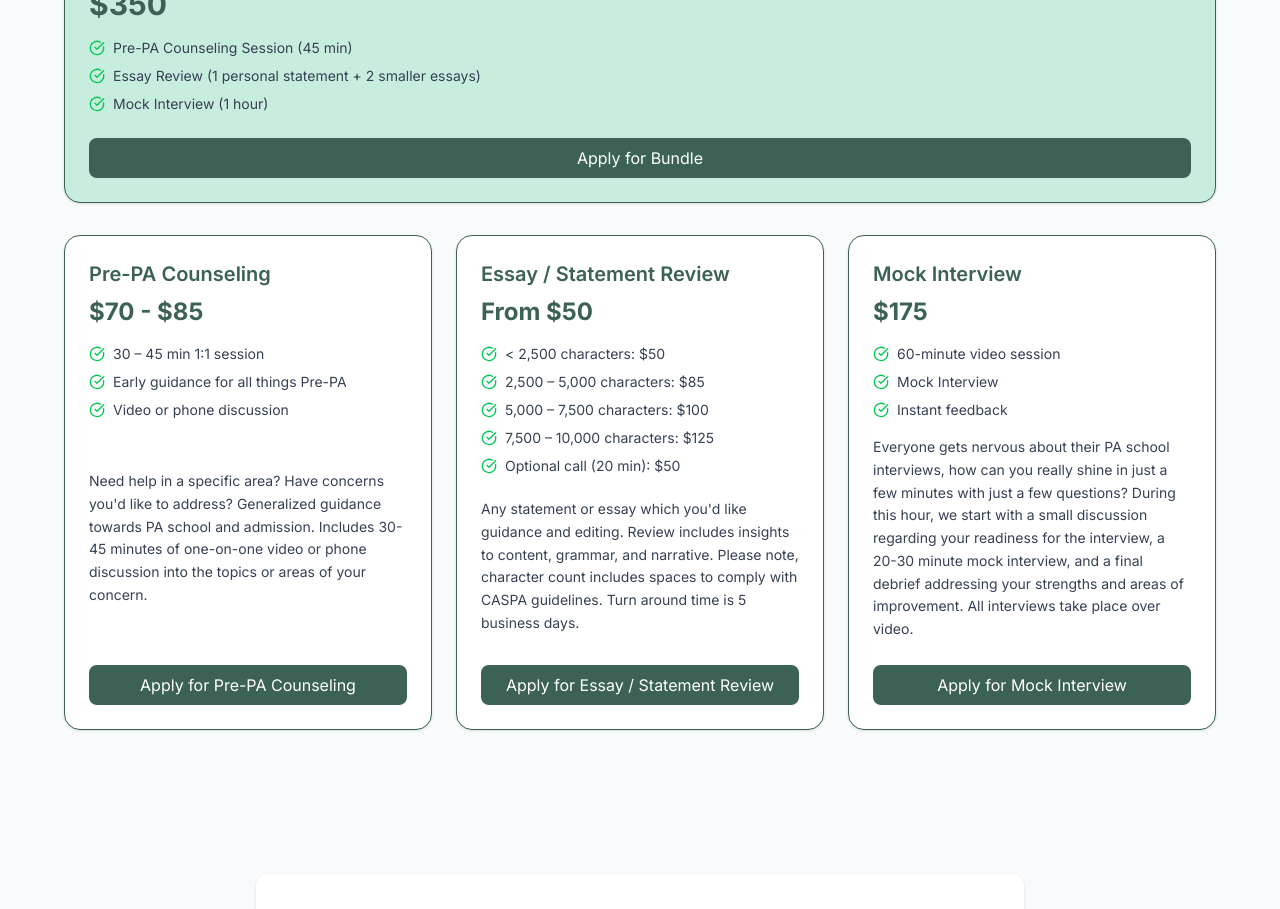
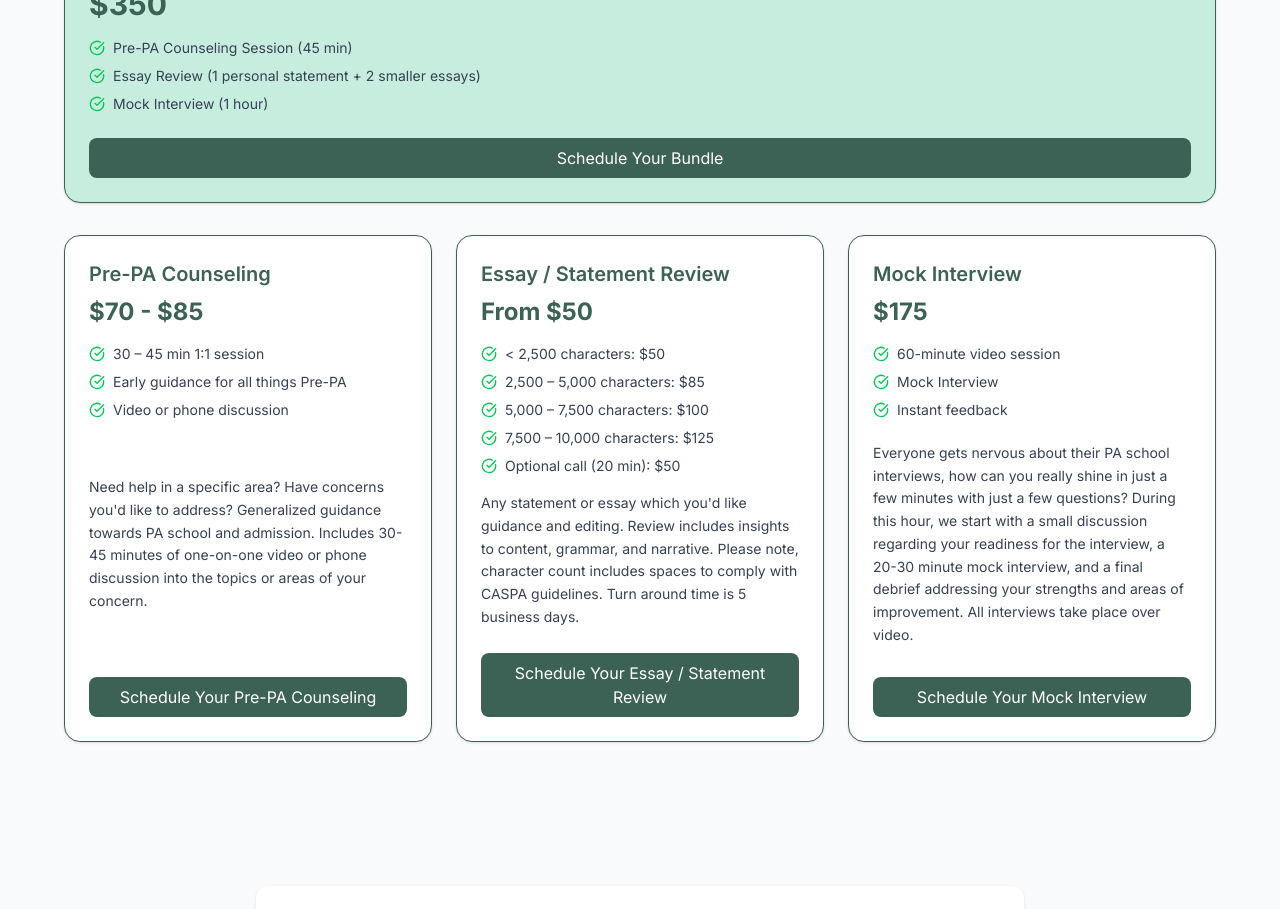
Before and after one commit to a-mcnulty/pa-prep-lab, a Next.js app: page /pricing in a window 1280 px wide. Shown: the part 400-1309 px from the top of the page. Built offline with nearby package versions, Linux system fonts and the light colour scheme; no server answers.

Commit message:
Update PricingSection.tsx - update buttons from apply to schedule
Updated "Apply for" buttons to "schedule your"

```diff
--- a/components/PricingSection.tsx
+++ b/components/PricingSection.tsx
@@ -93,7 +93,7 @@ export default function PricingSection({ pricingPage }: { pricingPage?: boolean
                 }}
                 className={`mt-6 w-full ${pricingColors.buttonBg} ${pricingColors.buttonText} py-2 rounded ${pricingColors.buttonHover} transition-colors duration-200`}
               >
-                Apply for Bundle
+                Schedule Your Bundle
               </button>
             )}
           </div>
@@ -151,7 +151,7 @@ export default function PricingSection({ pricingPage }: { pricingPage?: boolean
                   }}
                   className={`mt-6 w-full ${pricingColors.buttonBg} ${pricingColors.buttonText} py-2 rounded hover:bg-[#2d4e42] transition-colors duration-200`}
                 >
-                  Apply for {pkg.title}
+                  Schedule Your {pkg.title}
                 </button>
               )}
             </div>
```
